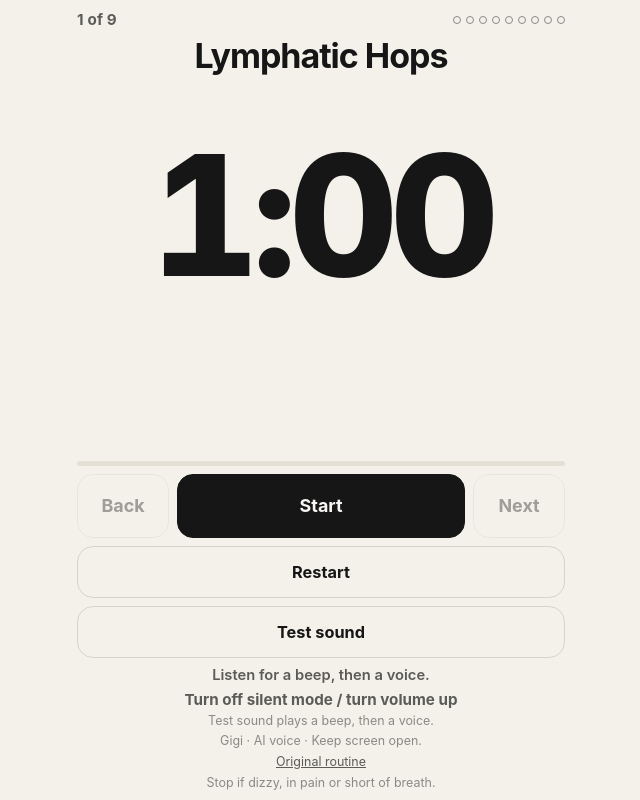
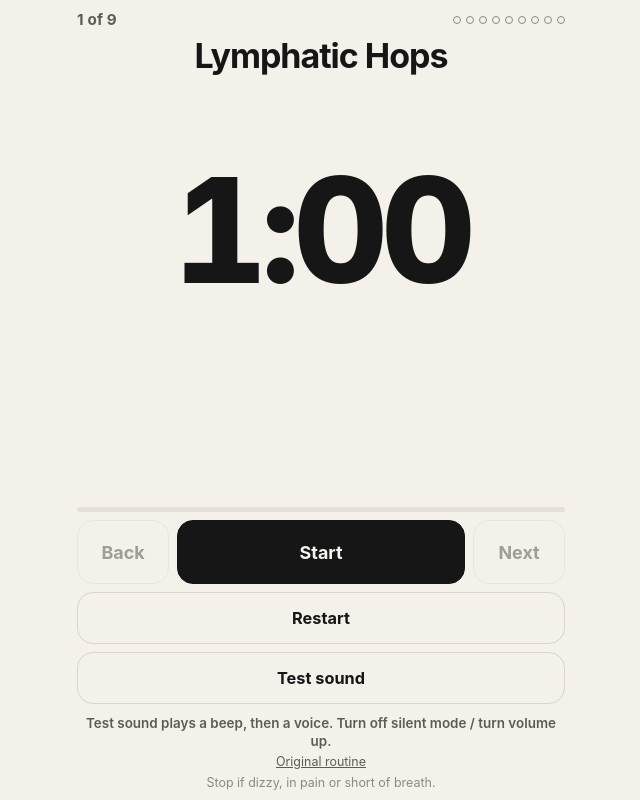
Before and after one commit to augieandsloane/augiespicks-jobs, a plain HTML site: page workout/index.html in a window 1280 px wide. Both pictures are taken after a click on the button "Test sound". Shown: the whole page, without its empty margins (319-959 px from the left). Drawn offline with Linux system fonts and the light colour scheme.

Commit message:
Ease the workout clock and enlarge the affirmations. (#3)
Shrink the countdown about an eighth, make the spoken lines noticeably larger, and leave one short note under Test sound instead of the repeated footer.

Co-authored-by: Cursor Agent <cursoragent@cursor.com>
Co-authored-by: augieandsloane <augieandsloane@users.noreply.github.com>

```diff
--- a/workout/index.html
+++ b/workout/index.html
@@ -142,7 +142,7 @@
   }
   .timer {
     margin: 0;
-    font-size: clamp(108px, 32vw, 168px);
+    font-size: clamp(94px, 28vw, 146px);
     font-weight: 800;
     line-height: 0.88;
     letter-spacing: -0.045em;
@@ -156,10 +156,10 @@
   .line {
     width: 100%;
     margin: 4px 0 0;
-    min-height: 2.6em;
-    font-size: clamp(26px, 6.8vw, 36px);
-    font-weight: 700;
-    line-height: 1.18;
+    min-height: 2.4em;
+    font-size: clamp(34px, 8.6vw, 46px);
+    font-weight: 800;
+    line-height: 1.14;
     letter-spacing: -0.02em;
     text-wrap: balance;
     overflow-wrap: break-word;
@@ -282,11 +282,12 @@
   }
   .status.error { color: var(--warn); }
   .status:empty { display: none; }
-  .note {
+  .hint {
     margin: 2px 0 0;
     text-align: center;
-    font-size: 0.95rem;
-    font-weight: 700;
+    font-size: 0.84rem;
+    font-weight: 600;
+    line-height: 1.35;
     color: var(--muted);
   }
   .fine {
@@ -343,9 +344,7 @@
       <button type="button" id="test">Test sound</button>
     </div>
     <p id="status" class="status" role="status"></p>
-    <p class="note">Turn off silent mode / turn volume up</p>
-    <p class="fine">Test sound plays a beep, then a voice.</p>
-    <p class="fine">Gigi · AI voice · Keep screen open.</p>
+    <p class="hint">Test sound plays a beep, then a voice. Turn off silent mode / turn volume up.</p>
     <p class="fine"><a href="https://www.instagram.com/reel/DfeO21kIz7A/" target="_blank" rel="noopener noreferrer">Original routine</a></p>
     <p class="fine">Stop if dizzy, in pain or short of breath.</p>
   </div>
@@ -739,7 +738,7 @@
       sync();
       return;
     }
-    setStatus("Listen for a beep, then a voice.");
+    setStatus("");
     sync();
     if (pending && pending.catch) {
       pending.catch(function (err) {
```
